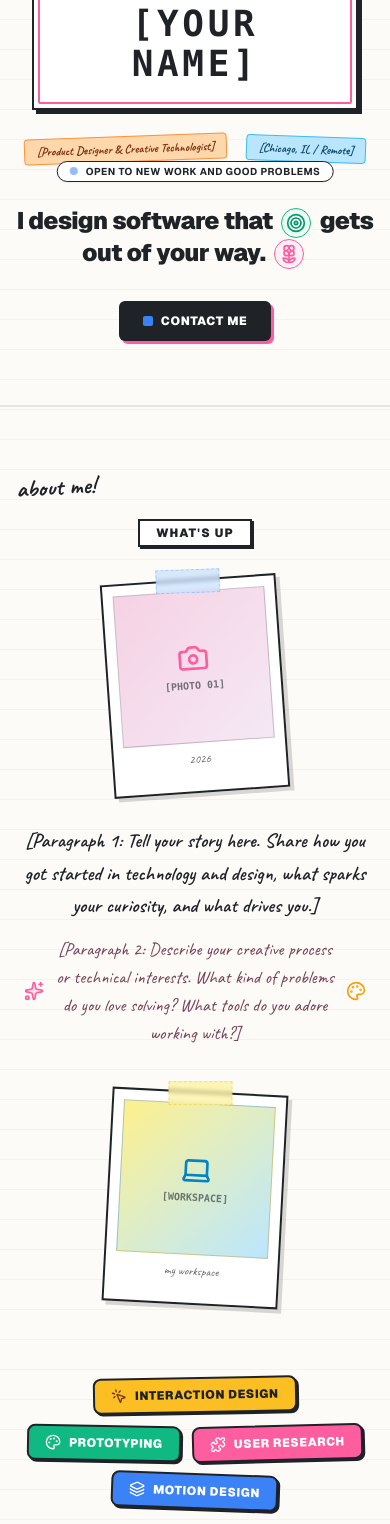
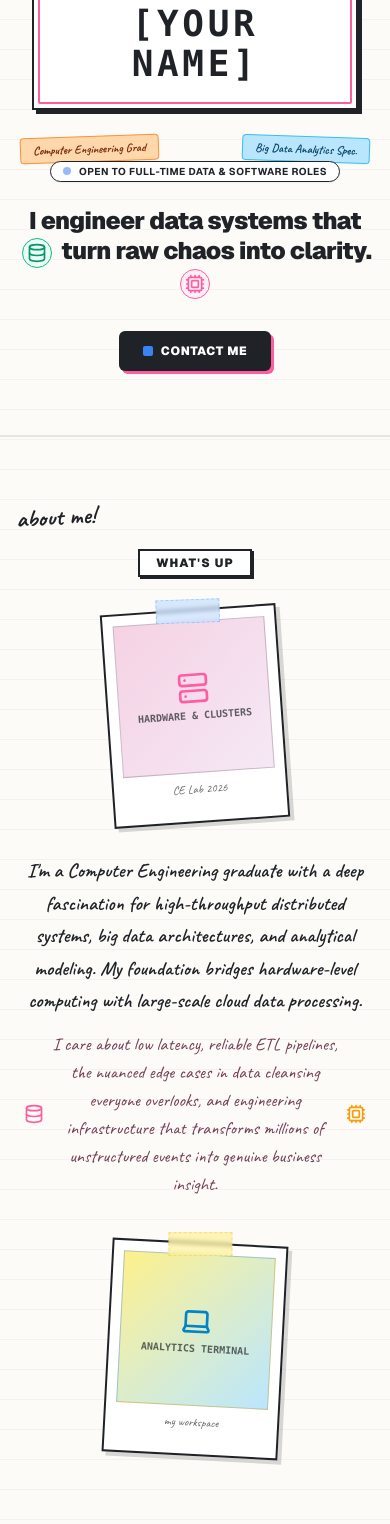
Before and after one commit to reniel8to3/portfolio-website, a Next.js app: page / in a window 390 px wide. Shown: the part 220-1744 px from the top of the page. Built offline with nearby package versions, Linux system fonts and the light colour scheme.

Commit message:
Update portfolio copy for Computer Engineering graduate with Big Data Analytics specialization

```diff
--- a/src/components/About.tsx
+++ b/src/components/About.tsx
@@ -1,6 +1,6 @@
 'use client';
 
-import { Sparkles, Palette, MousePointerClick, Puzzle, Layers, Camera, Laptop } from 'lucide-react';
+import { Sparkles, Database, Cpu, GitBranch, BarChart3, Server, Laptop } from 'lucide-react';
 import { portfolioData } from '@/data/portfolioData';
 
 export default function About() {
@@ -33,11 +33,11 @@ export default function About() {
 
               {/* Photo Area */}
               <div className="w-full aspect-square bg-gradient-to-br from-[#F5D2E4] to-[#F5E8F5] border border-[#1f2328]/20 flex flex-col items-center justify-center text-[#733E57] p-2 text-center">
-                <Camera className="w-8 h-8 mb-1 text-[#FE5D9F]" />
-                <span className="text-[10px] font-mono uppercase font-bold text-[#1f2328]/60">[Photo 01]</span>
+                <Server className="w-8 h-8 mb-1 text-[#FE5D9F]" />
+                <span className="text-[10px] font-mono uppercase font-bold text-[#1f2328]/70">Hardware &amp; Clusters</span>
               </div>
               <div className="text-center mt-2 font-handwriting text-xs text-[#1f2328]/70">
-                2026
+                CE Lab 2026
               </div>
             </div>
           </div>
@@ -49,13 +49,13 @@ export default function About() {
             </p>
             <div className="my-3 flex items-center justify-center gap-2">
               <span className="inline-flex items-center text-[#FE5D9F]">
-                <Sparkles className="w-5 h-5 fill-[#FE5D9F]/20" />
+                <Database className="w-5 h-5" />
               </span>
               <span className="font-handwriting text-lg text-[#733E57]">
                 {personal.about.paragraphs[1]}
               </span>
               <span className="inline-flex items-center text-[#F59E0B]">
-                <Palette className="w-5 h-5" />
+                <Cpu className="w-5 h-5" />
               </span>
             </div>
           </div>
@@ -69,7 +69,7 @@ export default function About() {
               {/* Photo Area */}
               <div className="w-full aspect-square bg-gradient-to-br from-[#FEF08A] to-[#BAE6FD] border border-[#1f2328]/20 flex flex-col items-center justify-center text-[#733E57] p-2 text-center">
                 <Laptop className="w-8 h-8 mb-1 text-[#0284C7]" />
-                <span className="text-[10px] font-mono uppercase font-bold text-[#1f2328]/60">[Workspace]</span>
+                <span className="text-[10px] font-mono uppercase font-bold text-[#1f2328]/70">Analytics Terminal</span>
               </div>
               <div className="text-center mt-2 font-handwriting text-xs text-[#1f2328]/70">
                 my workspace
@@ -78,37 +78,37 @@ export default function About() {
           </div>
         </div>
 
-        {/* Scalloped Postage Stamp Skill Badges (Exactly from the Reference Image!) */}
+        {/* Scalloped Postage Stamp Skill Badges */}
         <div className="flex flex-wrap items-center justify-center gap-3 pt-6">
-          {/* Stamp 1: Interaction Design */}
+          {/* Stamp 1: Big Data & Spark */}
           <div className="flex items-center gap-2">
             <div className="px-4 py-2 bg-[#FBBF24] border-2 border-[#1f2328] text-[#1f2328] text-xs font-black uppercase tracking-wider rounded-lg shadow-[2px_2px_0px_0px_#1f2328] flex items-center gap-2 rotate-[-1deg]">
-              <MousePointerClick className="w-4 h-4 text-[#78350F]" />
-              <span>Interaction Design</span>
+              <Database className="w-4 h-4 text-[#78350F]" />
+              <span>Big Data &amp; Spark</span>
             </div>
           </div>
 
-          {/* Stamp 2: Prototyping */}
+          {/* Stamp 2: Distributed Systems */}
           <div className="flex items-center gap-2">
             <div className="px-4 py-2 bg-[#10B981] border-2 border-[#1f2328] text-white text-xs font-black uppercase tracking-wider rounded-lg shadow-[2px_2px_0px_0px_#1f2328] flex items-center gap-2 rotate-[1deg]">
-              <Palette className="w-4 h-4" />
-              <span>Prototyping</span>
+              <Cpu className="w-4 h-4" />
+              <span>Distributed Systems</span>
             </div>
           </div>
 
-          {/* Stamp 3: User Research */}
+          {/* Stamp 3: Data Pipelines & ETL */}
           <div className="flex items-center gap-2">
             <div className="px-4 py-2 bg-[#FE5D9F] border-2 border-[#1f2328] text-white text-xs font-black uppercase tracking-wider rounded-lg shadow-[2px_2px_0px_0px_#1f2328] flex items-center gap-2 rotate-[-1.5deg]">
-              <Puzzle className="w-4 h-4" />
-              <span>User Research</span>
+              <GitBranch className="w-4 h-4" />
+              <span>Data Pipelines &amp; ETL</span>
             </div>
           </div>
 
-          {/* Stamp 4: Motion Design */}
+          {/* Stamp 4: Analytics & ML */}
           <div className="flex items-center gap-2">
             <div className="px-4 py-2 bg-[#3B82F6] border-2 border-[#1f2328] text-white text-xs font-black uppercase tracking-wider rounded-lg shadow-[2px_2px_0px_0px_#1f2328] flex items-center gap-2 rotate-[2deg]">
-              <Layers className="w-4 h-4" />
-              <span>Motion Design</span>
+              <BarChart3 className="w-4 h-4" />
+              <span>Analytics &amp; Modeling</span>
             </div>
           </div>
         </div>
--- a/src/components/Hero.tsx
+++ b/src/components/Hero.tsx
@@ -1,6 +1,6 @@
 'use client';
 
-import { Sparkles, Compass, Target, Flower2, ArrowDownRight, ArrowUpRight, ArrowRight, User } from 'lucide-react';
+import { Database, Cpu, Sparkles, LineChart, User, ArrowRight } from 'lucide-react';
 import { portfolioData } from '@/data/portfolioData';
 
 export default function Hero() {
@@ -20,19 +20,19 @@ export default function Hero() {
 
         {/* Center Name Box & Tape Stickers */}
         <div className="relative max-w-xl mx-auto mb-16 pt-6 pb-8 px-4">
-          {/* Top Left Washi Tape: "MADE THINGS" */}
-          <div className="absolute -top-3 left-4 sm:left-12 z-20 rotate-[-4deg]">
+          {/* Top Left Washi Tape: "SCALABLE PIPELINES" */}
+          <div className="absolute -top-3 left-4 sm:left-10 z-20 rotate-[-4deg]">
             <div className="px-3.5 py-1 bg-[#D8F3DC] border border-[#74C69D] text-[#1B4332] text-[11px] font-black uppercase tracking-wider rounded-md shadow-xs flex items-center gap-1.5">
-              <Sparkles className="w-3 h-3 text-[#2D6A4F]" />
-              <span>MADE THINGS</span>
+              <Database className="w-3 h-3 text-[#2D6A4F]" />
+              <span>SCALABLE PIPELINES</span>
             </div>
           </div>
 
-          {/* Top Right Washi Tape: "SWEAT THE DETAILS" */}
-          <div className="absolute -top-3 right-4 sm:right-12 z-20 rotate-[3deg]">
+          {/* Top Right Washi Tape: "SWEAT THE LATENCY" */}
+          <div className="absolute -top-3 right-4 sm:right-10 z-20 rotate-[3deg]">
             <div className="px-3.5 py-1 bg-[#FEF08A] border border-[#FACC15] text-[#713F12] text-[11px] font-black uppercase tracking-wider rounded-md shadow-xs flex items-center gap-1.5">
-              <Compass className="w-3 h-3 text-[#854D0E]" />
-              <span>SWEAT THE DETAILS</span>
+              <Cpu className="w-3 h-3 text-[#854D0E]" />
+              <span>SWEAT THE LATENCY</span>
             </div>
           </div>
 
@@ -46,19 +46,19 @@ export default function Hero() {
             </h1>
           </div>
 
-          {/* Bottom Left Sticky Label with Arrow: "Product Designer" */}
-          <div className="absolute -bottom-5 left-2 sm:left-8 z-20 flex items-center gap-2 rotate-[-2deg]">
+          {/* Bottom Left Sticky Label with Arrow: "Computer Engineering Grad" */}
+          <div className="absolute -bottom-5 left-1 sm:left-6 z-20 flex items-center gap-1.5 rotate-[-2deg]">
             <div className="px-3 py-1 bg-[#FED7AA] border border-[#FB923C] text-[#7C2D12] text-xs font-bold rounded-sm shadow-xs font-handwriting text-base">
-              {personal.role}
+              Computer Engineering Grad
             </div>
             <span className="font-handwriting text-lg text-[#1f2328] hidden sm:inline-block">↗</span>
           </div>
 
-          {/* Bottom Right Sticky Label with Arrow: "Location" */}
-          <div className="absolute -bottom-5 right-2 sm:right-8 z-20 flex items-center gap-2 rotate-[2deg]">
+          {/* Bottom Right Sticky Label with Arrow: "Big Data Analytics Spec." */}
+          <div className="absolute -bottom-5 right-1 sm:right-6 z-20 flex items-center gap-1.5 rotate-[2deg]">
             <span className="font-handwriting text-lg text-[#1f2328] hidden sm:inline-block">↖</span>
             <div className="px-3 py-1 bg-[#BAE6FD] border border-[#38BDF8] text-[#0C4A6E] text-xs font-bold rounded-sm shadow-xs font-handwriting text-base">
-              {personal.about.location}
+              Big Data Analytics Spec.
             </div>
           </div>
 
@@ -70,20 +70,20 @@ export default function Hero() {
             </div>
           </div>
 
-          {/* Floating Left Circular Avatar Placeholder */}
+          {/* Floating Left Circular Hardware/Data Chip Placeholder */}
           <div className="hidden lg:block absolute -left-20 top-1/2 -translate-y-1/2">
             <div className="w-14 h-14 rounded-full border-2 border-[#1f2328] bg-white p-0.5 shadow-sm overflow-hidden flex items-center justify-center bg-gradient-to-br from-[#F5D2E4] to-[#F5E8F5]">
               <div className="w-full h-full rounded-full bg-[#FE5D9F]/20 flex items-center justify-center text-[#FE5D9F]">
-                <User className="w-6 h-6" />
+                <Cpu className="w-6 h-6" />
               </div>
             </div>
           </div>
 
-          {/* Floating Right Circular Avatar Placeholder */}
+          {/* Floating Right Circular Chart/Data Placeholder */}
           <div className="hidden lg:block absolute -right-20 top-1/2 -translate-y-1/2">
             <div className="w-14 h-14 rounded-full border-2 border-[#1f2328] bg-white p-0.5 shadow-sm overflow-hidden flex items-center justify-center bg-gradient-to-br from-[#FEF08A] to-[#FED7AA]">
               <div className="w-full h-full rounded-full bg-[#F59E0B]/20 flex items-center justify-center text-[#D97706]">
-                <User className="w-6 h-6" />
+                <LineChart className="w-6 h-6" />
               </div>
             </div>
           </div>
@@ -92,13 +92,13 @@ export default function Hero() {
         {/* Big Catchphrase Statement with Embedded Vector Icons */}
         <div className="text-center mt-12 mb-8 max-w-2xl mx-auto">
           <p className="text-2xl sm:text-4xl md:text-5xl font-black text-[#1f2328] leading-tight tracking-tight">
-            I design software that{' '}
+            I engineer data systems that{' '}
             <span className="inline-flex items-center align-middle mx-1 p-1 rounded-full bg-[#ECFDF5] border border-[#10B981] text-[#059669]">
-              <Target className="w-5 h-5 sm:w-7 sm:h-7" />
+              <Database className="w-5 h-5 sm:w-7 sm:h-7" />
             </span>{' '}
-            gets out of your way.{' '}
+            turn raw chaos into clarity.{' '}
             <span className="inline-flex items-center align-middle mx-1 p-1 rounded-full bg-[#FFF0F7] border border-[#FE5D9F] text-[#FE5D9F]">
-              <Flower2 className="w-5 h-5 sm:w-7 sm:h-7" />
+              <Cpu className="w-5 h-5 sm:w-7 sm:h-7" />
             </span>
           </p>
         </div>
--- a/src/data/portfolioData.ts
+++ b/src/data/portfolioData.ts
@@ -3,20 +3,20 @@ import { PortfolioData } from '@/types/portfolio';
 export const portfolioData: PortfolioData = {
   personal: {
     name: "[YOUR NAME]",
-    role: "[Product Designer & Creative Technologist]",
-    tagline: "[I design software that gets out of your way.]",
-    shortBio: "[I care about the small details, the edge cases everyone forgets, and shipping work that genuinely makes someone's day easier.]",
+    role: "Computer Engineer • Big Data Analytics Specialist",
+    tagline: "I engineer distributed systems and pipelines that turn raw data into actionable clarity.",
+    shortBio: "Computer Engineering graduate specialized in Big Data Analytics, high-throughput distributed architectures, and end-to-end data pipelines.",
     about: {
       paragraphs: [
-        "[Paragraph 1: Tell your story here. Share how you got started in technology and design, what sparks your curiosity, and what drives you.]",
-        "[Paragraph 2: Describe your creative process or technical interests. What kind of problems do you love solving? What tools do you adore working with?]",
-        "[Paragraph 3: Share your current adventures, hobbies, or what you are excited to learn next. Add a warm invite to connect.]"
+        "I'm a Computer Engineering graduate with a deep fascination for high-throughput distributed systems, big data architectures, and analytical modeling. My foundation bridges hardware-level computing with large-scale cloud data processing.",
+        "I care about low latency, reliable ETL pipelines, the nuanced edge cases in data cleansing everyone overlooks, and engineering infrastructure that transforms millions of unstructured events into genuine business insight.",
+        "When I'm not tuning Spark jobs or benchmarking distributed databases, I enjoy exploring cloud infrastructure, hacking on open-source tools, and collaborating on impactful technical challenges."
       ],
-      location: "[Chicago, IL / Remote]",
+      location: "[Your City, Country / Open to Relocation]",
       email: "hello.yourname@example.com",
-      availability: "OPEN TO NEW WORK AND GOOD PROBLEMS",
-      yearsOfExperience: "[X]+",
-      projectsCompleted: "[X]+"
+      availability: "OPEN TO FULL-TIME DATA & SOFTWARE ROLES",
+      yearsOfExperience: "Fresh Graduate",
+      projectsCompleted: "8+"
     },
     socials: [
       {
@@ -49,44 +49,45 @@ export const portfolioData: PortfolioData = {
 
   skills: [
     {
-      title: "Core Disciplines",
+      title: "Big Data & Distributed Computing",
       skills: [
-        { name: "Interaction Design", level: "Expert" },
-        { name: "Prototyping", level: "Advanced" },
-        { name: "User Research", level: "Expert" },
-        { name: "Motion Design", level: "Advanced" },
-        { name: "Design Systems", level: "Expert" },
-        { name: "Frontend Architecture", level: "Advanced" }
+        { name: "Apache Spark / PySpark", level: "Advanced" },
+        { name: "Apache Kafka", level: "Advanced" },
+        { name: "Hadoop / HDFS", level: "Intermediate" },
+        { name: "Apache Airflow", level: "Advanced" },
+        { name: "SQL & Query Tuning", level: "Expert" },
+        { name: "Snowflake / Redshift", level: "Intermediate" }
       ]
     },
     {
-      title: "Technical Stack",
+      title: "Programming & Engineering Foundations",
       skills: [
-        { name: "React & Next.js", level: "Advanced" },
-        { name: "TypeScript", level: "Advanced" },
-        { name: "Tailwind CSS", level: "Expert" },
-        { name: "Node.js", level: "Intermediate" },
-        { name: "HTML & CSS", level: "Expert" },
-        { name: "REST APIs", level: "Intermediate" }
+        { name: "Python", level: "Expert" },
+        { name: "Java / Scala", level: "Intermediate" },
+        { name: "C / C++ (Hardware & Systems)", level: "Advanced" },
+        { name: "SQL (PostgreSQL, MySQL)", level: "Expert" },
+        { name: "Bash & Linux Shell", level: "Advanced" },
+        { name: "TypeScript / Next.js", level: "Intermediate" }
       ]
     },
     {
-      title: "Creative Tools",
+      title: "Data Analytics & Machine Learning",
       skills: [
-        { name: "Figma", level: "Expert" },
-        { name: "VS Code", level: "Expert" },
-        { name: "Git & GitHub", level: "Advanced" },
-        { name: "Vercel", level: "Advanced" },
-        { name: "Linear", level: "Intermediate" }
+        { name: "Pandas & NumPy", level: "Expert" },
+        { name: "Scikit-Learn", level: "Advanced" },
+        { name: "Data Cleaning & EDA", level: "Expert" },
+        { name: "Tableau & Power BI", level: "Advanced" },
+        { name: "Statistical Modeling", level: "Advanced" }
       ]
     },
     {
-      title: "Mindset & Approach",
+      title: "Cloud & DevOps Infrastructure",
       skills: [
-        { name: "Attention to Detail", level: "Expert" },
-        { name: "Fast Iteration", level: "Advanced" },
-        { name: "Empathetic Communication", level: "Expert" },
-        { name: "Systems Thinking", level: "Advanced" }
+        { name: "AWS (S3, EMR, Glue, Lambda)", level: "Advanced" },
+        { name: "Docker & Containerization", level: "Advanced" },
+        { name: "Git & CI/CD Pipelines", level: "Advanced" },
+        { name: "Distributed System Design", level: "Advanced" },
+        { name: "Vercel & Cloud Deployments", level: "Intermediate" }
       ]
     }
   ],
@@ -94,54 +95,58 @@ export const portfolioData: PortfolioData = {
   projects: [
     {
       id: "project-01",
-      title: "Tandem",
+      title: "StreamPulse: Real-Time Market Telemetry Pipeline",
       category: "Full Stack",
       featured: true,
-      description: "From 'who owes who' to money that finally feels shared.",
-      tags: ["Mobile App", "React Native", "TypeScript", "Design System"],
+      description: "Distributed stream ingestion architecture processing 10,000+ financial market events per second with real-time anomaly detection and sub-second dashboards.",
+      tags: ["Apache Kafka", "PySpark", "PostgreSQL", "Docker", "Grafana"],
       highlights: [
-        "Minimal friction expense splitting for modern roommates",
-        "Sub-second sync with real-time balance calculations"
+        "Ingested and transformed continuous event streams with sub-80ms pipeline latency",
+        "Configured resilient Kafka consumer groups with zero event drop guarantees",
+        "Automated containerized deployment using Docker Compose"
       ],
       githubUrl: "https://github.com",
       liveUrl: "https://vercel.com"
     },
     {
       id: "project-02",
-      title: "Forge",
-      category: "Frontend",
+      title: "OmniLake: Automated Data Lakehouse & ETL Engine",
+      category: "Backend",
       featured: true,
-      description: "Getting a new engineer from day one to shipping without the panic.",
-      tags: ["Next.js", "Tailwind CSS", "Developer Tooling", "Figma"],
+      description: "Cloud-native data pipeline orchestrating raw transactional data ingestion into partitioned Parquet lakehouses with automated data quality checks.",
+      tags: ["Apache Airflow", "AWS S3", "PySpark", "Snowflake", "Python"],
       highlights: [
-        "Interactive onboarding checklists and contextual architecture maps",
-        "Reduced setup friction by 40% across engineering teams"
+        "Built DAG workflows handling multi-source schema evolution and backfills",
+        "Reduced query times by 45% through columnar indexing and partition pruning",
+        "Implemented Great Expectations assertions for automated data validation"
       ],
       githubUrl: "https://github.com",
       liveUrl: "https://vercel.com"
     },
     {
       id: "project-03",
-      title: "Pulse Studio",
+      title: "Predictive Analytics & Customer Churn Modeling",
       category: "AI / ML",
       featured: false,
-      description: "A playful workspace for testing and designing thoughtful AI interactions.",
-      tags: ["TypeScript", "Next.js", "AI Interfaces", "Motion"],
+      description: "End-to-end machine learning pipeline analyzing behavioral patterns to forecast user retention with automated hyperparameter optimization.",
+      tags: ["Python", "Scikit-Learn", "FastAPI", "Pandas", "Tableau"],
       highlights: [
-        "Contextual prompt sandboxing with side-by-side comparative views"
+        "Achieved 89.4% ROC-AUC score across 500,000+ historical records",
+        "Deployed low-latency inference endpoint using FastAPI and Docker"
       ],
       githubUrl: "https://github.com",
       liveUrl: "https://vercel.com"
     },
     {
       id: "project-04",
-      title: "Cadence",
-      category: "Backend",
+      title: "ComputeGrid: Parallel Columnar Query Engine",
+      category: "Other",
       featured: false,
-      description: "Asynchronous task orchestration engine built with reliability at heart.",
-      tags: ["Node.js", "Redis", "Distributed Queues", "Docker"],
+      description: "Multi-threaded analytical query evaluation engine built in C++ leveraging SIMD vectorization and cache-conscious columnar layouts.",
+      tags: ["C++", "OpenMP", "Computer Architecture", "Benchmarking"],
       highlights: [
-        "High throughput zero-loss event dispatch pipeline"
+        "Accelerated aggregation queries 3.8x compared to standard row-oriented evaluations",
+        "Profiled cache misses and branch mispredictions with Linux Perf"
       ],
       githubUrl: "https://github.com",
       liveUrl: "https://vercel.com"
@@ -151,24 +156,28 @@ export const portfolioData: PortfolioData = {
   education: [
     {
       id: "edu-1",
-      degree: "[Your Degree / Program, e.g. B.S. in Computer Science & Design]",
-      fieldOfStudy: "[Human-Computer Interaction / Software Engineering]",
-      institution: "[University / Institute Name]",
+      degree: "Bachelor of Science in Computer Engineering",
+      fieldOfStudy: "Specialization in Big Data Analytics",
+      institution: "[Your University / Institute Name]",
       location: "[City, State / Country]",
-      startDate: "[2021]",
-      endDate: "[2025]",
-      gradeOrGpa: "[Honors / GPA / Distinction]",
-      description: "[Coursework spanning human-computer interaction, algorithms, web architecture, and visual design systems.]",
+      startDate: "2021",
+      endDate: "2025",
+      gradeOrGpa: "[Your GPA / Honors / Dean's List]",
+      description: "Comprehensive curriculum combining computer hardware engineering, distributed software systems, algorithm optimization, and large-scale data analytics.",
       coursework: [
-        "Interaction Design",
-        "Data Structures",
-        "Web Architecture",
-        "User Interface Systems",
-        "Software Engineering"
+        "Big Data Systems & Cloud Architecture",
+        "Distributed Computing & Algorithms",
+        "Database Management Systems & SQL",
+        "Computer Organization & Architecture",
+        "Statistical Machine Learning",
+        "Data Structures & Algorithm Analysis",
+        "Operating Systems & Multithreading",
+        "Data Mining & Business Intelligence"
       ],
       achievements: [
-        "[Dean's Honor List / Academic Distinction]",
-        "[Annual Hackathon Design Award Winner]"
+        "Dean's Honor List for Academic Excellence",
+        "Lead Engineer — Senior Capstone Distributed Data Pipeline Project",
+        "Teaching Assistant / Peer Mentor for Computer Systems & Algorithms"
       ]
     }
   ],
@@ -176,49 +185,49 @@ export const portfolioData: PortfolioData = {
   certifications: [
     {
       id: "cert-1",
-      title: "[Certification Title 1, e.g. AWS Certified Cloud Practitioner]",
-      issuer: "[Issuing Academy, e.g. Amazon Web Services]",
-      issueDate: "[JAN 2024]",
-      expirationDate: "[JAN 2027]",
-      credentialId: "[AWS-CCP-9872134]",
+      title: "AWS Certified Data Analytics / Solutions Architect",
+      issuer: "Amazon Web Services (AWS)",
+      issueDate: "2024",
+      expirationDate: "2027",
+      credentialId: "[AWS-CERT-ID]",
       credentialUrl: "https://example.com/verify",
-      skills: ["Cloud Architecture", "Security", "Infrastructure"]
+      skills: ["AWS EMR", "AWS Glue", "S3 Lakehouse", "Redshift", "Cloud Security"]
     },
     {
       id: "cert-2",
-      title: "[Certification Title 2, e.g. Meta Front-End Developer]",
-      issuer: "[Meta]",
-      issueDate: "[AUG 2023]",
-      credentialId: "[META-54129]",
+      title: "Databricks Certified Associate Developer for Apache Spark",
+      issuer: "Databricks",
+      issueDate: "2024",
+      credentialId: "[DATABRICKS-ID]",
       credentialUrl: "https://example.com/verify",
-      skills: ["React", "UI/UX Architecture", "Modern Web"]
+      skills: ["PySpark", "DataFrame API", "Spark Architecture", "Query Optimization"]
     },
     {
       id: "cert-3",
-      title: "[Certification Title 3, e.g. Google UX Design Certificate]",
-      issuer: "[Google]",
-      issueDate: "[DEC 2023]",
-      credentialId: "[GOOGLE-UX-88210]",
+      title: "Google Cloud Big Data & Machine Learning Fundamentals",
+      issuer: "Google Cloud",
+      issueDate: "2023",
+      credentialId: "[GCP-BIGDATA-ID]",
       credentialUrl: "https://example.com/verify",
-      skills: ["Figma", "User Research", "Wireframing"]
+      skills: ["BigQuery", "Cloud Dataflow", "Cloud Pub/Sub", "Data Pipelines"]
     }
   ],
 
   experiences: [
     {
       id: "exp-1",
-      role: "[Product Design & Engineering Intern]",
-      company: "[Tech Studio / Company Name]",
+      role: "Big Data & Analytics Engineering Intern",
+      company: "[Tech Enterprise / Data Lab Name]",
       location: "[Remote / City]",
       type: "Internship",
-      startDate: "[JUN 2024]",
-      endDate: "[AUG 2024]",
+      startDate: "JUN 2024",
+      endDate: "AUG 2024",
       description: [
-        "[Spearheaded design and frontend implementation of core user workflow.]",
-        "[Conducted usability interviews and prototyped edge-case interactions.]",
-        "[Collaborated with cross-functional engineers to launch the production portal.]"
+        "Built and optimized distributed PySpark jobs processing over 2TB of daily operational telemetry.",
+        "Designed automated Airflow DAG workflows reducing scheduled ingestion lag from 4 hours to under 25 minutes.",
+        "Collaborated with data scientists and infrastructure engineers to validate schema integrity and data warehouse performance."
       ],
-      technologies: ["Figma", "React", "TypeScript", "Tailwind CSS"]
+      technologies: ["Apache Spark", "Python", "Airflow", "PostgreSQL", "Docker", "Git"]
     }
   ]
 };
```
Also changed, not shown: src/components/Projects.tsx (+23 -22 lines).
